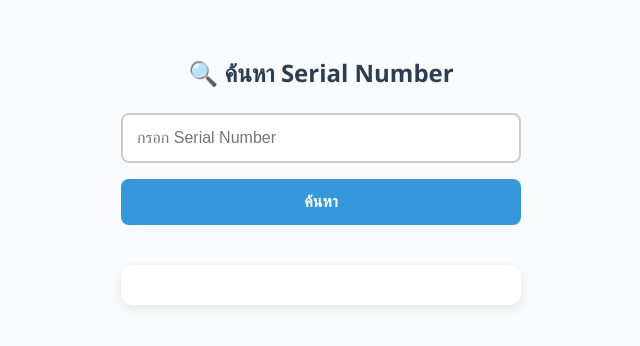
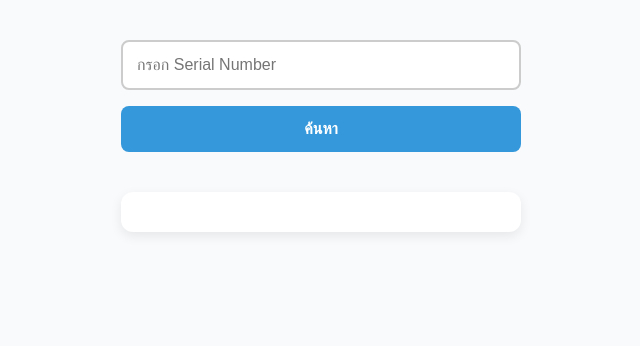
Before and after one commit to Darmmunginsa/Warranty-check-v1, a plain HTML site: page index.html in a window 1280 px wide. Shown: the whole page, without its empty margins (319-959 px from the left). Drawn offline with Linux system fonts and the light colour scheme.

Commit message:
index.html

```diff
--- a/index.html
+++ b/index.html
@@ -87,7 +87,6 @@
 </head>
 <body>
 
-  <h1>🔍 ค้นหา Serial Number</h1>
   <input id="serial" type="text" placeholder="กรอก Serial Number">
   <button onclick="search()">ค้นหา</button>
 
```
